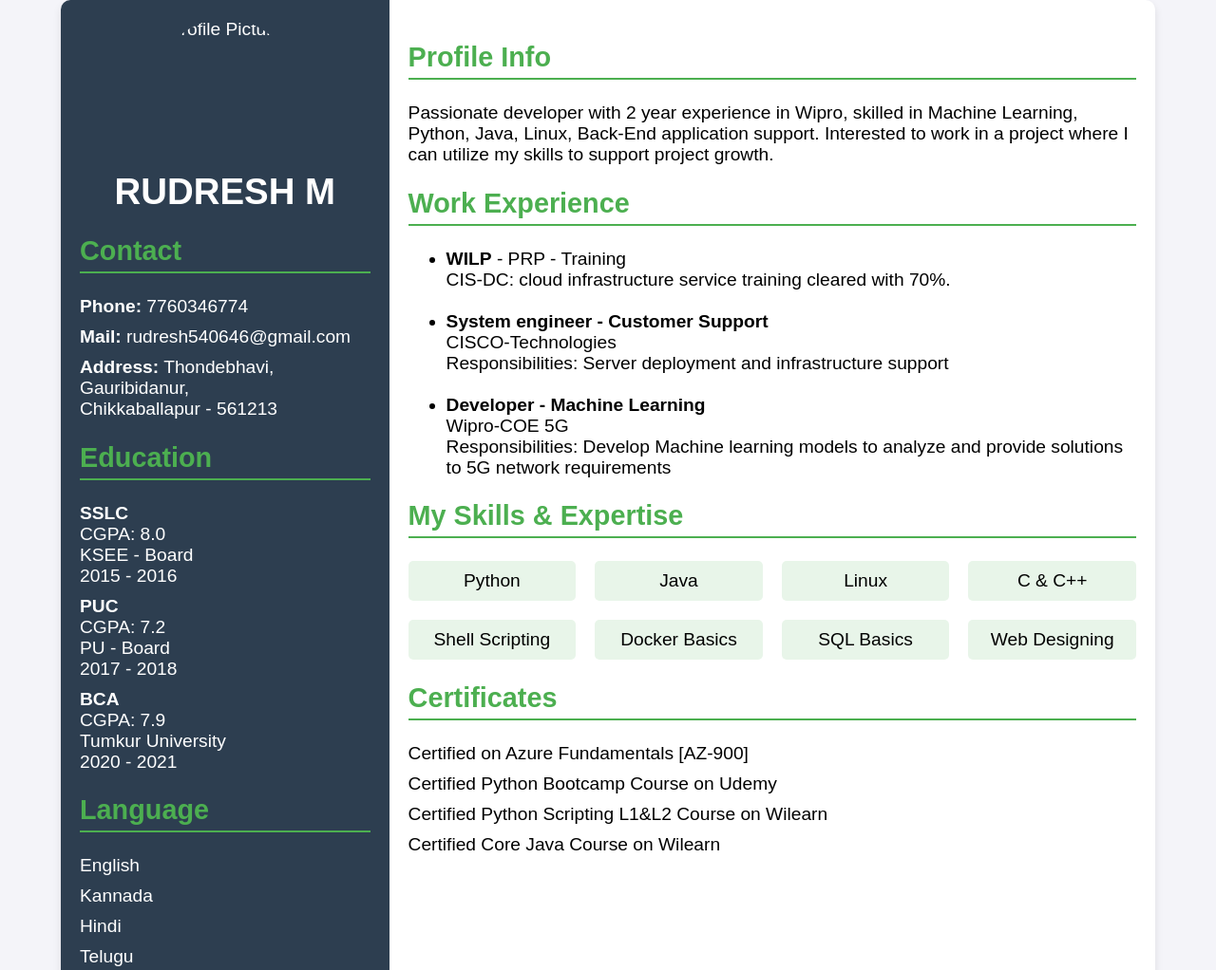
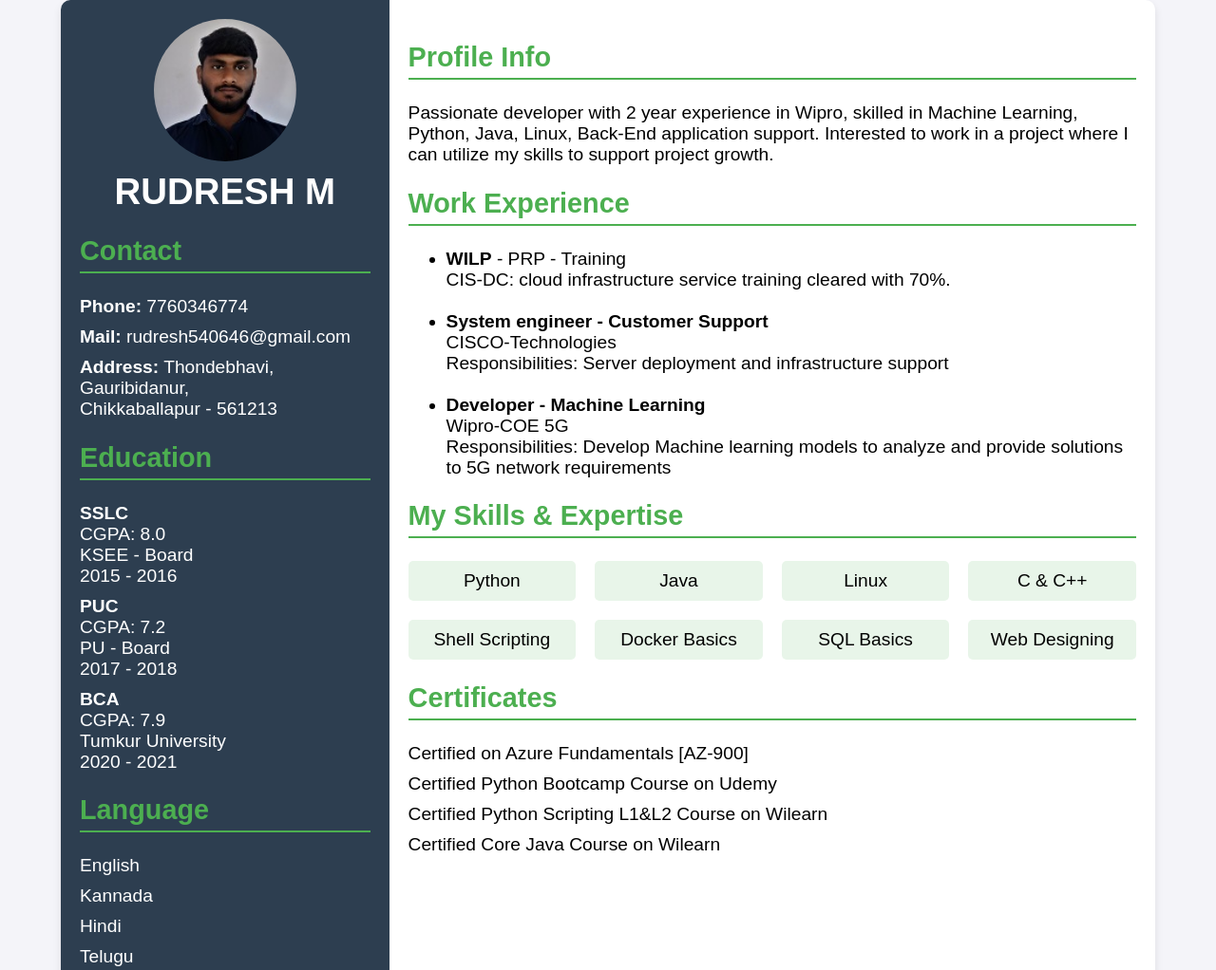
Before and after one commit to Rudreshrocky/My_CV, a plain HTML site: page index.html in a window 1280 px wide. Shown: the top 1022 px of the page at 95% size. Drawn offline with Linux system fonts and the light colour scheme.

Commit message:
Update index.html

```diff
--- a/index.html
+++ b/index.html
@@ -12,7 +12,7 @@
         <div class="container">
             <div class="sidebar">
                 <div class="profile">
-                    <img src="images/my_profile.jpg" alt="Profile Picture">
+                    <img src="my_profile.jpg" alt="Profile Picture">
                     <h1>RUDRESH M</h1>
                 </div>
                 <div class="contact">
```
